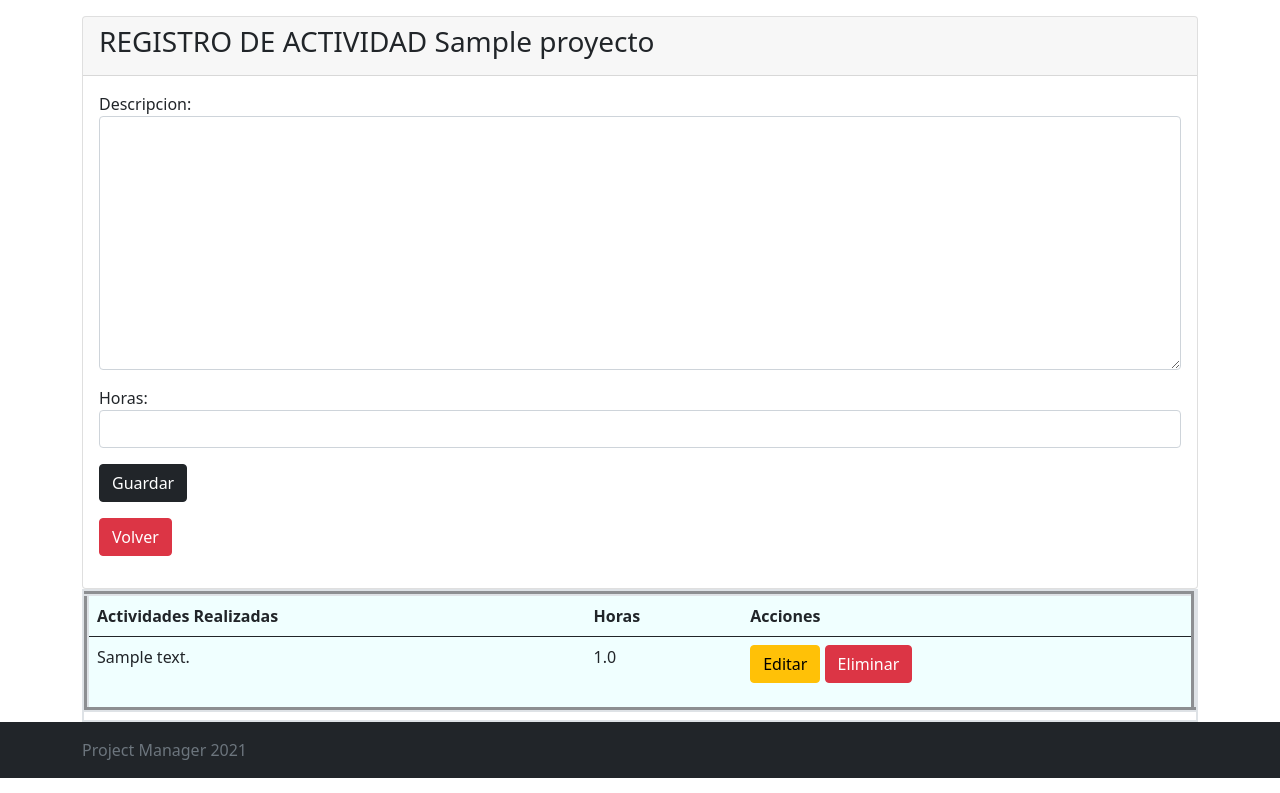
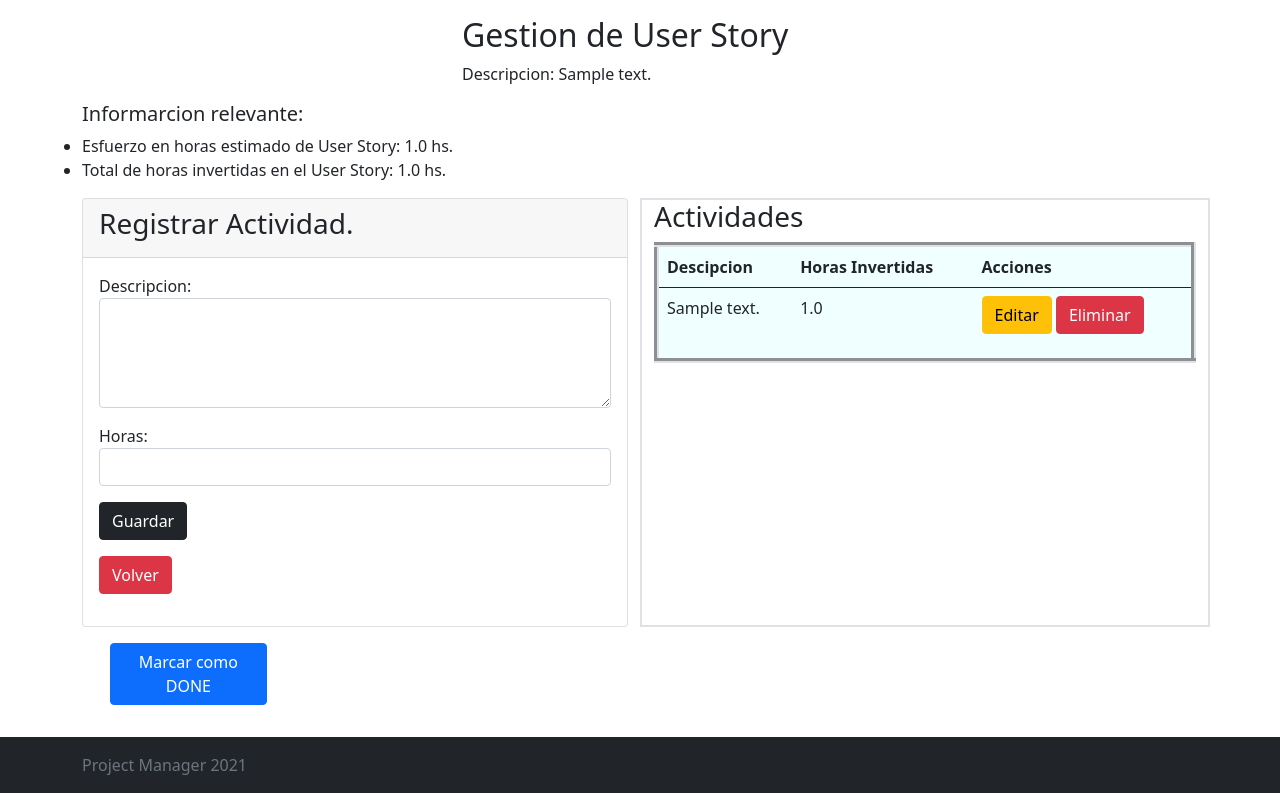
Before and after one commit to Giuli1297/scrum-kanban-pm, a Django app: a page that uses templates/UserStory/registroActividad.html in a window 1280 px wide. Shown: the part 56-849 px from the top of the page. Run offline with Django 3.2, Linux system fonts and the light colour scheme; a user stored in the database is signed in; tables that the repository leaves empty hold one stand-in row (values such as "Sample post"); some libraries are stand-ins or nearby versions.

Commit message:
Paso a done, qa, release

```diff
--- a/projectmanager/forms.py
+++ b/projectmanager/forms.py
@@ -336,8 +336,18 @@ class EstimacionSprint(forms.Form):
 
 class RegistroActividadForm(forms.Form):
     descripcion = forms.CharField(max_length=5000, widget=forms.Textarea(attrs={
+        'class': 'form-control', 'rows': '4'
+    }))
+    horas = forms.FloatField(widget=forms.NumberInput(attrs={
         'class': 'form-control'
     }))
-    horas = forms.IntegerField(widget=forms.NumberInput(attrs={
-        'class': 'form-control'
+
+
+class RealizarQAUSForm(forms.Form):
+    comentario = forms.CharField(max_length=255, widget=forms.Textarea(attrs={
+        'class': 'form-control',
+        'rows': '4'
     }))
+    aceptar = forms.ChoiceField(choices=(('si', 'Aceptar'), ('no', 'Rechazar')), widget=forms.Select(attrs={
+        'class': 'check-label'
+    }))
--- a/projectmanager/models/__init__.py
+++ b/projectmanager/models/__init__.py
@@ -5,6 +5,7 @@ from .sprint_model import Sprint
 from .user_story_model import UserStory, HistorialUs, UserInfo
 from .user_work_model import UserWorkTime
 from .system_activity_model import SystemActivity
+from .QA_models import QA
 
 
 def get_name(self):
@@ -21,5 +22,6 @@ __all__ = [
     'Sprint',
     'UserStory',
     'HistorialUs',
-    'SystemActivity'
+    'SystemActivity',
+    'QA'
 ]
--- a/projectmanager/models/proyecto_model.py
+++ b/projectmanager/models/proyecto_model.py
@@ -70,7 +70,8 @@ class Proyecto(models.Model):
                        ('iniciar_ppoker_proyecto', 'Puede iniciar planning poker de un sprint'),
                        ('estimar_userstory_proyecto', 'Puede estimar User Stories en el Sprint Backlog'),
                        ('cargar_sprint_backlog_proyecto', 'Puede cargar User Stories en el Sprint Backlog'),
-                       ('estimar_sprint', 'Puede estimar sprint'),)
+                       ('estimar_sprint', 'Puede estimar sprint'),
+                       ('realizar_qa', 'Puede realizar QA a user stories'))
         default_permissions = ()
         ordering = ('-fecha_inicio',)
 
--- a/projectmanager/signals.py
+++ b/projectmanager/signals.py
@@ -60,6 +60,7 @@ def add_scrum_master_signal(sender, instance, created, **kwargs):
         add_obj_perm_to_group('scrum_master_' + instance.slug, 'estimar_userstory_proyecto', instance)
         add_obj_perm_to_group('scrum_master_' + instance.slug, 'cargar_sprint_backlog_proyecto', instance)
         add_obj_perm_to_group('scrum_master_' + instance.slug, 'estimar_sprint', instance)
+        add_obj_perm_to_group('scrum_master_' + instance.slug, 'realizar_qa', instance)
         add_perm_to_group('scrum_master_' + instance.slug, 'ver_proyectos')
         add_user_to_obj_group(instance.scrum_master, 'scrum_master_' + instance.slug)
         add_obj_perm_to_group('scrum_member_' + instance.slug, 'ver_proyecto', instance)
--- a/projectmanager/urls.py
+++ b/projectmanager/urls.py
@@ -23,9 +23,6 @@ urlpatterns = [
     path('proyectos/listar/', views.ProyectoView.as_view(), name="proyecto_listar"),
     path('proyectos/crear/', views.ProyectoCreate.as_view(), name="proyecto_crear"),
     path('proyectos/<slug:slug>/gestionar/', views.GestionProyectoView.as_view(), name='proyecto_gestion'),
-    path('proyectos/<slug:slug>/RegistroActividad/<int:pk>/', views.RegistroDiario.as_view(), name='registro_actividad'),
-    path('proyectos/<slug:slug>/RegistroActividadUpdate/<int:pk>/<int:uspk>/', views.RegistroDiarioUpdate.as_view(), name='registro_actividad_update'),
-    path('proyectos/<slug:slug>/RegistroActividadDelete/<int:pk>/<int:uspk>/', views.RegistroDiarioDelete.as_view(), name='registro_actividad_delete'),
     path('proyectos/<slug:slug>/editar/', views.ProyectoUpdate.as_view(), name="proyecto_editar"),
     path('proyectos/<slug:slug>/editarsm/', views.AgregarSMember.as_view(), name="proyecto_agregar_sm"),
     path('proyectos/<slug:slug>/quitarsm/', views.QuitarSMember.as_view(), name="proyecto_quitar_sm"),
@@ -65,4 +62,13 @@ urlpatterns = [
     path('proyectos/<slug:slug>/burndownchart/', views.VerBurndownChartView.as_view(), name='ver_burndownchart_actual'),
     path('proyectos/<slug:slug>/dataBurndownChart/', views.getDataForBurndownChart.as_view(),
          name='data_burndownchart'),
+    path('proyectos/<slug:slug>/RegistroActividad/<int:pk>/', views.RegistroDiario.as_view(),
+         name='registro_actividad'),
+    path('proyectos/<slug:slug>/RegistroActividadUpdate/<int:pk>/<int:uspk>/', views.RegistroDiarioUpdate.as_view(),
+         name='registro_actividad_update'),
+    path('proyectos/<slug:slug>/RegistroActividadDelete/<int:pk>/<int:uspk>/', views.RegistroDiarioDelete.as_view(),
+         name='registro_actividad_delete'),
+    path('proyectos/<slug:slug>/marcarUSDone/<int:usPk>/', views.MarcarUSComoDoneView.as_view(), name='marcar_us_done'),
+    path('proyectos/<slug:slug>/realizarQA/<int:usPk>/', views.RealizarQAUSView.as_view(), name='realizar_qa'),
+
 ]
--- a/projectmanager/views/user_story_views.py
+++ b/projectmanager/views/user_story_views.py
@@ -145,7 +145,7 @@ class UserStoryUpdate(View):
             descripcion = form.cleaned_data['descripción_de_user_story']
             prioridad = form.cleaned_data['prioridad_1_al_10']
             if prioridad > 0 and prioridad < 11:
-                nuevoHistorial = HistorialUs(us=US2, descripcion=US2.descripcion,usuario=request.user)
+                nuevoHistorial = HistorialUs(us=US2, descripcion=US2.descripcion, usuario=request.user)
                 nuevoHistorial.save()
                 US2.descripcion = descripcion
                 US2.prioridad = prioridad
@@ -208,13 +208,14 @@ class RegistroDiario(View):
 
     def get(self, request, slug, pk, *args, **kwargs):
         proyecto = Proyecto.objects.get(slug=slug)
-        if not request.user.has_perms(('projectmanager.gestionar_user_stories',),
-                                      proyecto) and not request.user.groups.filter(name='Administrador').exists():
+        US = UserStory.objects.get(pk=pk)
+        if not request.user.has_perms(('projectmanager.desarrollar_user_story',),
+                                      US) and not request.user.groups.filter(
+            name='Administrador').exists():
             messages.error(request, "No tienes permisos para eso")
-            return redirect('proyecto_gestion', slug=slug)
-        US = UserStory.objects.get(pk=pk)
+            return redirect('proyecto_gestion', slug=US.proyecto.slug)
 
-        form=RegistroActividadForm()
+        form = RegistroActividadForm()
         context = {
             'form': form,
             'proyecto': proyecto,
@@ -234,19 +235,20 @@ class RegistroDiario(View):
         if form.is_valid():
             descripcion = form.cleaned_data['descripcion']
             horas = form.cleaned_data['horas']
-            nuevoRegistro = RegistroActividadDiairia(us=US, descripcion=descripcion,hora=horas)
+            nuevoRegistro = RegistroActividadDiairia(us=US, descripcion=descripcion, hora=horas)
             nuevoRegistro.save()
-            US.tiempoEnDesarrollo=US.tiempoEnDesarrollo+horas
+            US.tiempoEnDesarrollo = US.tiempoEnDesarrollo + horas
             US.save()
             # Log activity
 
             SystemActivity.objects.create(usuario=request.user,
-                                            descripcion="Ha realizado un registro de actividad en el user story " + US.descripcion + " del proyecto " + proyecto.nombre)
+                                          descripcion="Ha realizado un registro de actividad en el user story " + US.descripcion + " del proyecto " + proyecto.nombre)
             messages.success(request, "Se registró correctamente la actividad!")
         else:
 
             messages.error(request, "Un Error a ocurrido")
-        return redirect('registro_actividad', slug=slug,pk=pk)
+        return redirect('registro_actividad', slug=slug, pk=pk)
+
 
 class RegistroDiarioUpdate(View):
     """
@@ -257,14 +259,15 @@ class RegistroDiarioUpdate(View):
 
     """
 
-    def get(self, request, slug, pk,uspk, *args, **kwargs):
+    def get(self, request, slug, pk, uspk, *args, **kwargs):
         proyecto = Proyecto.objects.get(slug=slug)
-
-        if not request.user.has_perms(('projectmanager.gestionar_user_stories',),
-                                      proyecto) and not request.user.groups.filter(name='Administrador').exists():
+        user_story = UserStory.objects.get(pk=uspk)
+        if not request.user.has_perms(('projectmanager.desarrollar_user_story',),
+                                      user_story) and not request.user.groups.filter(
+            name='Administrador').exists():
             messages.error(request, "No tienes permisos para eso")
-            return redirect('proyecto_gestion', slug=slug)
-        registro= RegistroActividadDiairia.objects.get(pk=pk)
+            return redirect('proyecto_gestion', slug=user_story.proyecto.slug)
+        registro = RegistroActividadDiairia.objects.get(pk=pk)
         form = RegistroActividadForm(initial={
             'descripcion': registro.descripcion,
             'horas': registro.hora
@@ -277,18 +280,20 @@ class RegistroDiarioUpdate(View):
         }
         return render(request, 'UserStory/registroActividadUpdate.html', context)
 
-    def post(self, request, slug, pk,uspk, *args, **kwargs):
+    def post(self, request, slug, pk, uspk, *args, **kwargs):
         """
         Se obtiene el objeto del User Story actual y se actualiza
         con los nuevos datos de entrada
         """
         proyecto = Proyecto.objects.get(slug=slug)
-        if not request.user.has_perms(('projectmanager.gestionar_user_stories',),
-                                      proyecto) and not request.user.groups.filter(name='Administrador').exists():
+        US = UserStory.objects.get(pk=uspk)
+        if not request.user.has_perms(('projectmanager.desarrollar_user_story',),
+                                      US) and not request.user.groups.filter(
+            name='Administrador').exists():
             messages.error(request, "No tienes permisos para eso")
-            return redirect('proyecto_gestion', slug=slug)
+            return redirect('proyecto_gestion', slug=US.proyecto.slug)
         registro = RegistroActividadDiairia.objects.get(pk=pk)
-        US = UserStory.objects.get(pk=uspk)
+
         US.tiempoEnDesarrollo = US.tiempoEnDesarrollo - registro.hora
         form = RegistroActividadForm(request.POST)
 
@@ -312,18 +317,21 @@ class RegistroDiarioUpdate(View):
             messages.error(request, "Un Error a ocurrido")
         return redirect('registro_actividad', slug=slug, pk=uspk)
 
+
 class RegistroDiarioDelete(View):
     """
     Clase para eliminar un registro de actividad de un user story
     Se obtiene el objeto por su pk y se hace un delete
     """
 
-    def get(self, request, slug, pk,uspk, *args, **kwargs):
+    def get(self, request, slug, pk, uspk, *args, **kwargs):
         proyecto = Proyecto.objects.get(slug=slug)
-        if not request.user.has_perms(('projectmanager.gestionar_user_stories',),
-                                      proyecto) and not request.user.groups.filter(name='Administrador').exists():
+        user_story = UserStory.objects.get(pk=uspk)
+        if not request.user.has_perms(('projectmanager.desarrollar_user_story',),
+                                      user_story) and not request.user.groups.filter(
+            name='Administrador').exists():
             messages.error(request, "No tienes permisos para eso")
-            return redirect('proyecto_gestion', slug=slug)
+            return redirect('proyecto_gestion', slug=user_story.proyecto.slug)
         registro = RegistroActividadDiairia.objects.get(pk=pk)
         US = UserStory.objects.get(pk=uspk)
         US.tiempoEnDesarrollo = US.tiempoEnDesarrollo - registro.hora
@@ -332,4 +340,83 @@ class RegistroDiarioDelete(View):
         SystemActivity.objects.create(usuario=request.user,
                                       descripcion="Ha eliminado un registro de actividad en el user story " + US.descripcion + " del proyecto " + proyecto.nombre)
         messages.success(request, "Registro de actividad eliminado")
-        return redirect('registro_actividad', slug=slug,pk=uspk)
+        return redirect('registro_actividad', slug=slug, pk=uspk)
+
+
+class MarcarUSComoDoneView(View):
+    def get(self, request, slug, usPk, *args, **kwargs):
+        user_story = UserStory.objects.get(pk=usPk)
+        if not request.user.has_perms(('projectmanager.desarrollar_user_story',),
+                                      user_story) and not request.user.groups.filter(
+            name='Administrador').exists():
+            messages.error(request, "No tienes permisos para eso")
+            return redirect('proyecto_gestion', slug=user_story.proyecto.slug)
+        user_story.estado = 'QA'
+        user_story.save()
+        # Log activity
+        SystemActivity.objects.create(usuario=request.user,
+                                      descripcion="Ha marcadoo como DONE es User Story " + str(user_story.pk))
+        messages.success(request, "User Story marcado como done")
+        return redirect('proyecto_gestion', slug=slug)
+
+
+class RealizarQAUSView(View):
+    def get(self, request, slug, usPk, *args, **kwargs):
+        proyecto = Proyecto.objects.get(slug=slug)
+        user_story = UserStory.objects.get(pk=usPk)
+        if not request.user.has_perms(('projectmanager.realizar_qa',),
+                                      proyecto) and not request.user.groups.filter(
+            name='Administrador').exists():
+            messages.error(request, "No tienes permisos para eso")
+            return redirect('proyecto_gestion', slug=user_story.proyecto.slug)
+
+        form = RealizarQAUSForm()
+        context = {
+            'proyecto': proyecto,
+            'form': form,
+            'user_story': user_story
+        }
+        return render(request, 'UserStory/qa.html', context)
+
+    def post(self, request, slug, usPk, *args, **kwargs):
+        proyecto = Proyecto.objects.get(slug=slug)
+        user_story = UserStory.objects.get(pk=usPk)
+        if not request.user.has_perms(('projectmanager.realizar_qa',),
+                                      proyecto) and not request.user.groups.filter(
+            name='Administrador').exists():
+            messages.error(request, "No tienes permisos para eso")
+            return redirect('proyecto_gestion', slug=user_story.proyecto.slug)
+        form = RealizarQAUSForm(request.POST)
+        if form.is_valid():
+            comentario = form.cleaned_data['comentario']
+            aceptar = form.cleaned_data['aceptar']
+            if aceptar == 'si':
+                aceptar = True
+            else:
+                aceptar = False
+            if not hasattr(user_story, 'QA'):
+                QA.objects.create(comentario=comentario, aceptar=aceptar, user_story=user_story)
+            else:
+                qa = user_story.QA
+                qa.comentario = comentario
+                qa.aceptar = aceptar
+                qa.save()
+            if user_story.QA.aceptar:
+                user_story.estado = 'Release'
+            else:
+                user_story.estado = 'To-Do'
+                current_site = get_current_site(request)
+                email_subject = 'User Story rechazado por QA.'
+                email = EmailMessage(
+                    email_subject,
+                    'El user story con descripcion ' + user_story.descripcion + ' ha sido rechazado en QA. ' +
+                    'Comentario del Scrum Master: ' + comentario,
+                    EMAIL_HOST_USER,
+                    [user_story.desarrolladorAsignado.email],
+                )
+                email.send(fail_silently=False)
+            user_story.save()
+            messages.success(request, "QA realizado")
+            return redirect('proyecto_gestion', slug=slug)
+        messages.error(request, 'Algo fue mal')
+        return redirect('proyecto_gestion', slug=slug)
--- a/templates/UserStory/registroActividad.html
+++ b/templates/UserStory/registroActividad.html
@@ -1,12 +1,27 @@
 {% extends 'layout/base.html' %}
 
 {% block body %}
-<div >
-<div class="col-md-12  "  >
+<div class="row">
+    <div class="col-md-4"></div>
+    <div class="col-md-6">
+        <h2>Gestion de User Story</h2>
+        <p>Descripcion: {{ US.descripcion }}</p>
+    </div>
+    <div class="col-md-2"></div>
+</div>
+<div class="row">
+    <h5>Informarcion relevante: </h5>
+    <ul>
+        <li>Esfuerzo en horas estimado de User Story: {{ US.tiempoEstimado }} hs.</li>
+        <li>Total de horas invertidas en el User Story: {{ US.tiempoEnDesarrollo }} hs.</li>
+    </ul>
+</div>
+<div class="row">
+    <div class="col-md-6">
         <div class="card card-default" >
           <div class="card-header">
             <h3 class="card-title">
-                   REGISTRO DE ACTIVIDAD {{ proyecto.nombre }}
+               Registrar Actividad.
             </h3>
           </div>
           <!-- /.card-header -->
@@ -20,18 +35,16 @@
             </table>
               <a class="mb-3 btn btn-danger" href="{% url 'proyecto_gestion' slug=proyecto.slug %}">Volver</a>
           </div>
-
         </div>
     </div>
-        <div class="  col-md-12 border border-2">
+    <div class="col-md-6 border border-2">
+        <h3>Actividades</h3>
         <table bgcolor="#f0ffff" class="table mb-2" border="5"  >
           <thead>
             <tr align="justify">
-                    <th scope="col">Actividades Realizadas</th>
-                    <th scope="col">Horas</th>
+                <th scope="col">Descipcion</th>
+                <th scope="col">Horas Invertidas</th>
                 <th scope="col">Acciones</th>
-
-
             </tr>
           </thead>
           <tbody>
@@ -39,16 +52,27 @@
                 <tr>
                     <td>{{ list.descripcion }}</td>
                     <td>{{ list.hora }}</td>
-                            <td> <a class=" mb-3 btn btn-primary btn-warning " href="{% url 'registro_actividad_update'  slug=proyecto.slug pk=list.pk uspk=US.pk %}" >Editar</a>
-                                <a class="mb-3 btn btn-primary btn-danger " href="{% url 'registro_actividad_delete'  slug=proyecto.slug pk=list.pk uspk=US.pk %}" >Eliminar</a></td>
-
+                    <td>
+                        <a class=" mb-3 btn btn-primary btn-warning"
+                           href="{% url 'registro_actividad_update'  slug=proyecto.slug pk=list.pk uspk=US.pk %}" >
+                            Editar
+                        </a>
+                        <a class="mb-3 btn btn-primary btn-danger"
+                           href="{% url 'registro_actividad_delete'  slug=proyecto.slug pk=list.pk uspk=US.pk %}">
+                            Eliminar
+                        </a>
+                    </td>
                 </tr>
-
             {% endfor %}
           </tbody>
         </table>
     </div>
-
-
+</div>
+<div class="row m-3">
+    <div class="col-md-2">
+        {% if US.tiempoEnDesarrollo >= US.tiempoEstimado %}
+            <a class="mb-3 btn btn-primary" href="{% url 'marcar_us_done' slug=proyecto.slug usPk=US.pk %}">Marcar como DONE</a>
+        {% endif %}
+    </div>
 </div>
 {% endblock %}
--- a/templates/UserStory/registroActividadUpdate.html
+++ b/templates/UserStory/registroActividadUpdate.html
@@ -1,8 +1,9 @@
 {% extends 'layout/base.html' %}
 
 {% block body %}
-<div >
-<div class="col-md-12  "  >
+<div class="row">
+
+    <div class="col-md-6">
         <div class="card card-default" >
           <div class="card-header">
             <h3 class="card-title">
--- a/templates/account/account_inactive.html
+++ b/templates/account/account_inactive.html
@@ -8,6 +8,7 @@
             <p>Cuenta inactiva</p>
             <hr>
             <p class="mb-0">Luego del registro, para poder ingresar a la plataforma por favor espera a que el administrador active tu cuenta.</p>
+            <a class="mb-3 btn btn-danger" href="{% url 'home' %}">Volver</a>
         </div>
-    </div
+    </div>
 {% endblock %}
```
Also changed, not shown: projectmanager/models/QA_models.py (added, +10 -0 lines), templates/UserStory/qa.html (added, +53 -0 lines), templates/sprint/gestion_sprint.html (+39 -3 lines), projectmanager/migrations/0002_alter_proyecto_options.py (added), projectmanager/migrations/0003_qa.py (added). Lines whose indentation alone changed are shown as unchanged.
